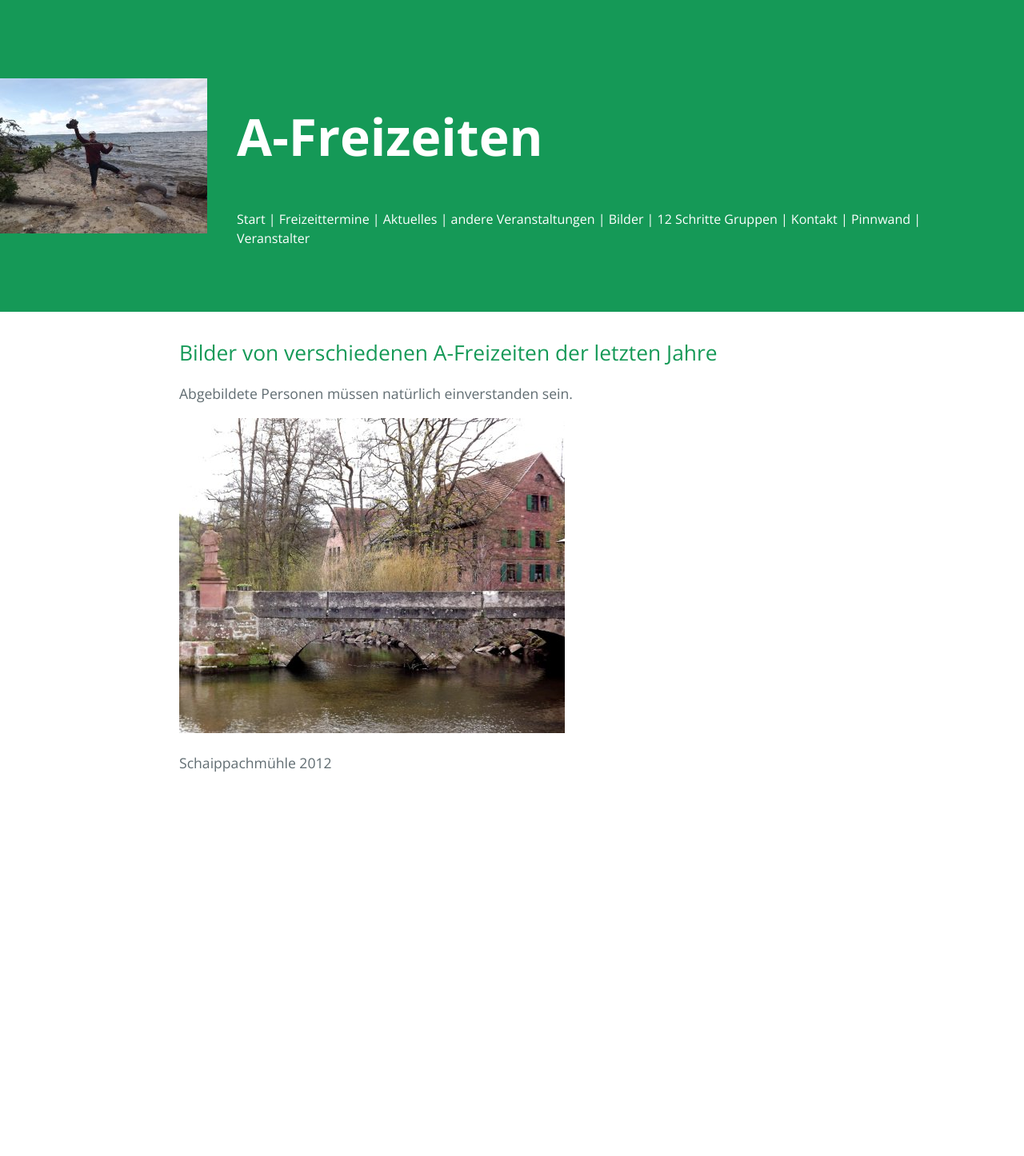
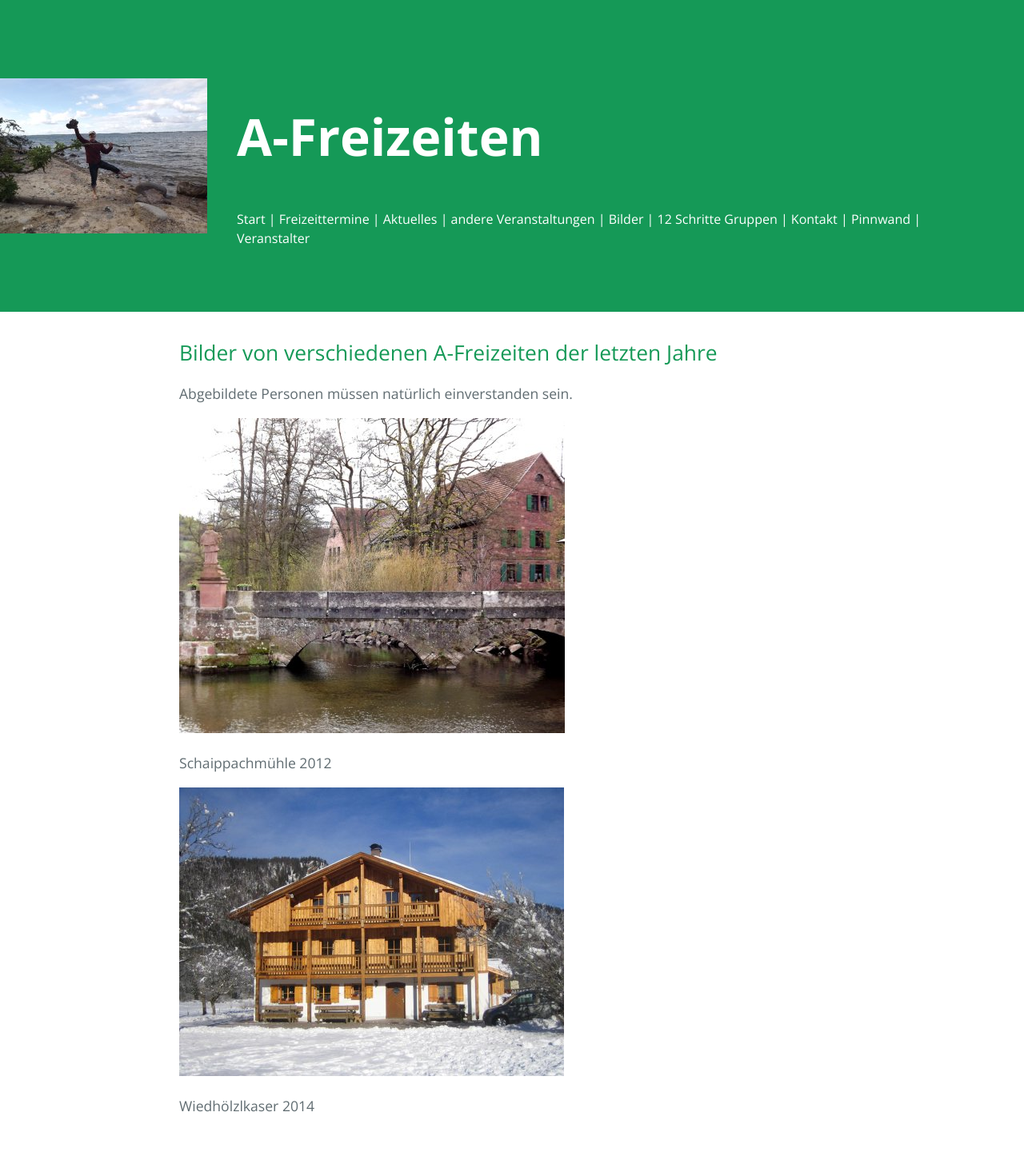
Before and after one commit to thomaskarlrichter/afreizeiten.github.io, a Jekyll site: the page built from bilder.md, in a window 1280 px wide. Shown: the whole page at 80% size. Built offline with Jekyll 4.4.1, drawn with Linux system fonts in a browser that asks for light colours; before the commit the page ends 1017 px from its top, so only the background shows below that.

Commit message:
Update bilder.md

```diff
--- a/bilder.md
+++ b/bilder.md
@@ -9,3 +9,7 @@ Abgebildete Personen müssen natürlich einverstanden sein.
 ![Schaippachmühle 2012](/images/Schaippachmühle2012.jpeg)
 
 Schaippachmühle 2012
+
+![Wiedhölzlkaser 2014](/images/Wiedhölzlkaser2014.jpeg)
+
+Wiedhölzlkaser 2014
```
